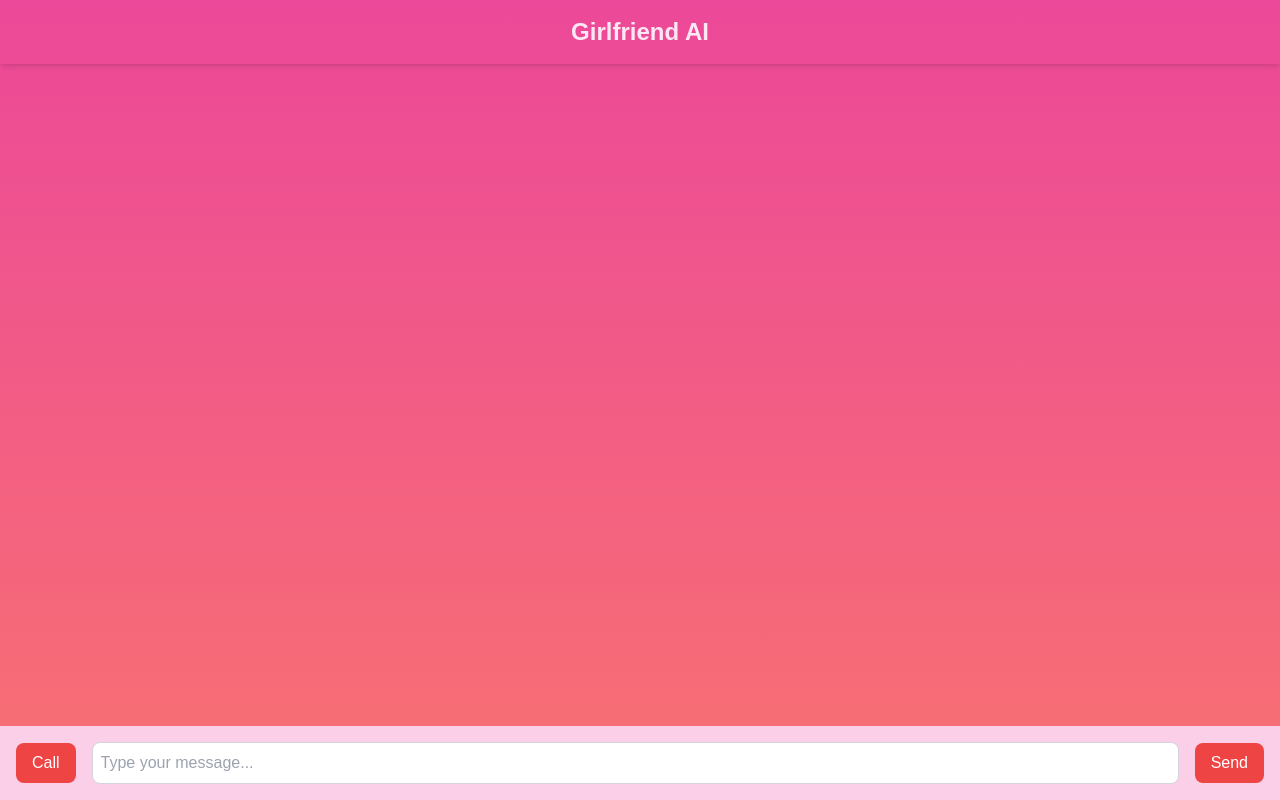
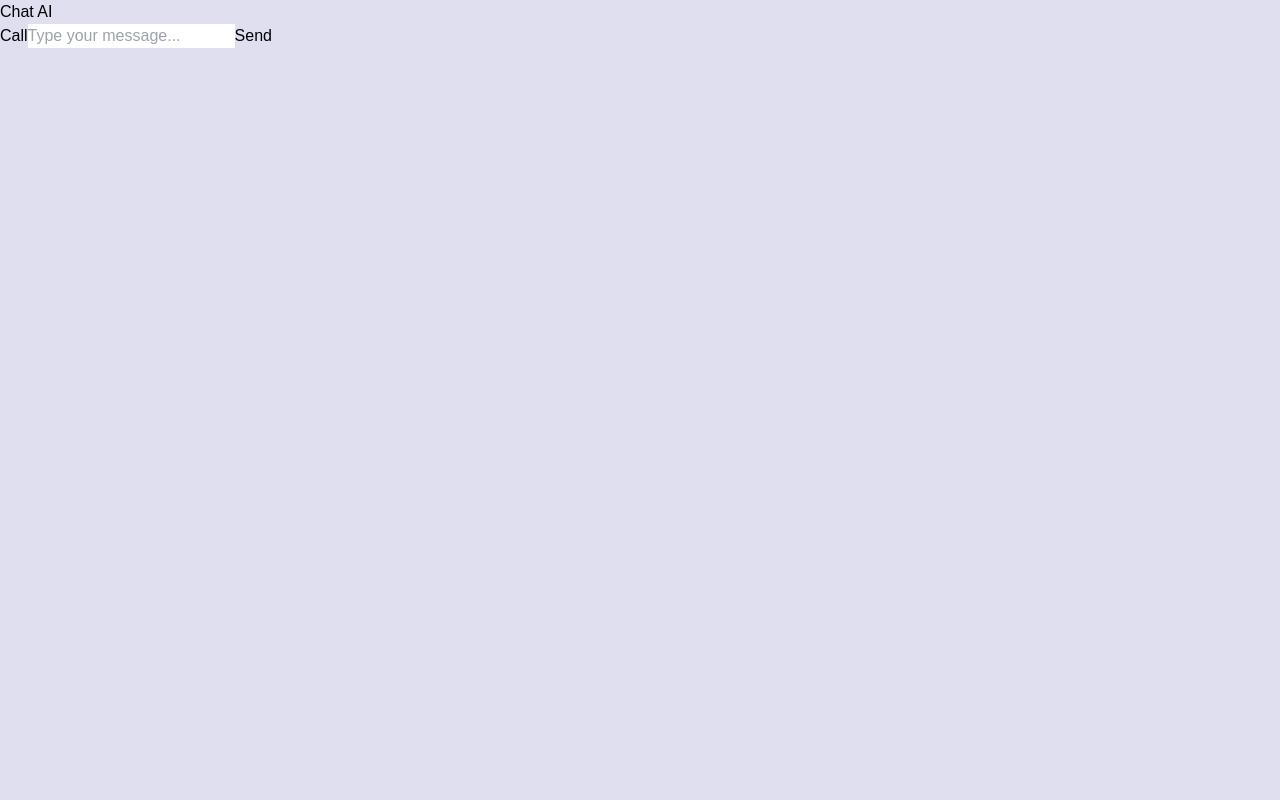
Before and after one commit to Siddesh0002T/Nex-Mind, a React (Vite) app: page /girlfriend-ai in a window 1280 px wide. Built offline with nearby package versions, Linux system fonts and the light colour scheme; a web font is replaced by a local one.

Commit message:
Update ChatUI.jsx

```diff
--- a/src/components/home/ChatUI.jsx
+++ b/src/components/home/ChatUI.jsx
@@ -6,7 +6,6 @@ import { ref, push, onValue } from "firebase/database";
 import { getAuth } from "firebase/auth";
 
 const ChatUI = () => {
-  const location = useLocation();
   const auth = getAuth();
   const [userEmail, setUserEmail] = useState(null);
   const [messages, setMessages] = useState([]);
@@ -15,48 +14,6 @@ const ChatUI = () => {
   const [isCalling, setIsCalling] = useState(false);
   const [speechRecognition, setSpeechRecognition] = useState(null);
   const [speechSynthesis, setSpeechSynthesis] = useState(window.speechSynthesis);
-
-  // Theme configuration based on route
-  const getTheme = () => {
-    if (location.pathname === "/girlfriend-ai") {
-      return {
-        bg: "bg-gradient-to-b from-pink-500 to-red-400",
-        text: "text-pink-100",
-        header: "Girlfriend AI",
-        inputBg: "bg-pink-200",
-        buttonBg: "bg-red-500",
-        model: "girlfriend-ai",
-      };
-    } else if (location.pathname === "/friend-ai") {
-      return {
-        bg: "bg-gradient-to-b from-blue-500 to-green-400",
-        text: "text-blue-100",
-        header: "Friend AI",
-        inputBg: "bg-blue-200",
-        buttonBg: "bg-green-500",
-        model: "friend-ai",
-      };
-    } else if (location.pathname === "/doppelganger-ai") {
-      return {
-        bg: "bg-gradient-to-b from-gray-700 to-gray-900",
-        text: "text-gray-200",
-        header: "Doppelgänger AI",
-        inputBg: "bg-gray-600",
-        buttonBg: "bg-gray-800",
-        model: "doppelganger-ai",
-      };
-    }
-    return {
-      bg: "bg-white",
-      text: "text-black",
-      header: "Chat AI",
-      inputBg: "bg-gray-100",
-      buttonBg: "bg-gray-300",
-      model: "default-ai",
-    };
-  };
-
-  const theme = getTheme();
 
   useEffect(() => {
     const user = auth.currentUser;
@@ -100,7 +57,7 @@ const ChatUI = () => {
     try {
       const response = await axios.post("http://localhost:5000/api/chat", {
         message,
-        model: theme.model,
+        model: "default-ai",
       });
       const aiResponse = {
         text: response.data.response,
@@ -143,27 +100,16 @@ const ChatUI = () => {
   };
 
   return (
-    <div className={`${theme.bg} ${theme.text} min-h-screen flex flex-col`}>
-      <div className="p-4 text-center text-2xl font-bold shadow-md">{theme.header}</div>
+    <div>
+      <div>Chat AI</div>
 
-      <div className="flex-1 overflow-y-auto p-4 space-y-4">
+      <div>
         {messages.map((message, index) => (
-          <div
-            key={index}
-            className={`${
-              message.sender === "user" ? "text-right" : "text-left text-gray-800"
-            }`}
-          >
-            <div
-              className={`inline-block px-4 py-2 rounded-lg ${
-                message.sender === "user"
-                  ? "bg-blue-500 text-white"
-                  : "bg-gray-200 text-black"
-              }`}
-            >
+          <div key={index}>
+            <div>
               {message.text}
               {message.audioUrl && (
-                <audio controls className="mt-2">
+                <audio controls>
                   <source src={message.audioUrl} type="audio/mpeg" />
                   Your browser does not support the audio element.
                 </audio>
@@ -171,36 +117,24 @@ const ChatUI = () => {
             </div>
           </div>
         ))}
-        {loading && (
-          <div className="text-left text-gray-800">
-            <div className="inline-block px-4 py-2 rounded-lg bg-gray-200 text-black">
-              Typing...
-            </div>
-          </div>
-        )}
+        {loading && <div>Typing...</div>}
       </div>
 
       {isCalling ? (
-        <div className="p-4 flex items-center space-x-4 bg-red-200 shadow-md">
-          <button onClick={handleEndCall} className="px-4 py-2 bg-red-500 text-white rounded-lg">
-            End Call
-          </button>
+        <div>
+          <button onClick={handleEndCall}>End Call</button>
         </div>
       ) : (
-        <div className={`p-4 flex items-center space-x-4 ${theme.inputBg} shadow-md`}>
-          <button onClick={handleCall} className={`px-4 py-2 rounded-lg ${theme.buttonBg} text-white`}>
-            Call
-          </button>
+        <div>
+          <button onClick={handleCall}>Call</button>
           <input
             type="text"
             value={input}
             onChange={(e) => setInput(e.target.value)}
             placeholder="Type your message..."
-            className="flex-1 p-2 rounded-lg border border-gray-300 focus:outline-none"
           />
           <button
             onClick={() => handleSendMessage(input)}
-            className={`px-4 py-2 rounded-lg ${theme.buttonBg} text-white`}
             disabled={loading}
           >
             {loading ? "Sending..." : "Send"}
```
